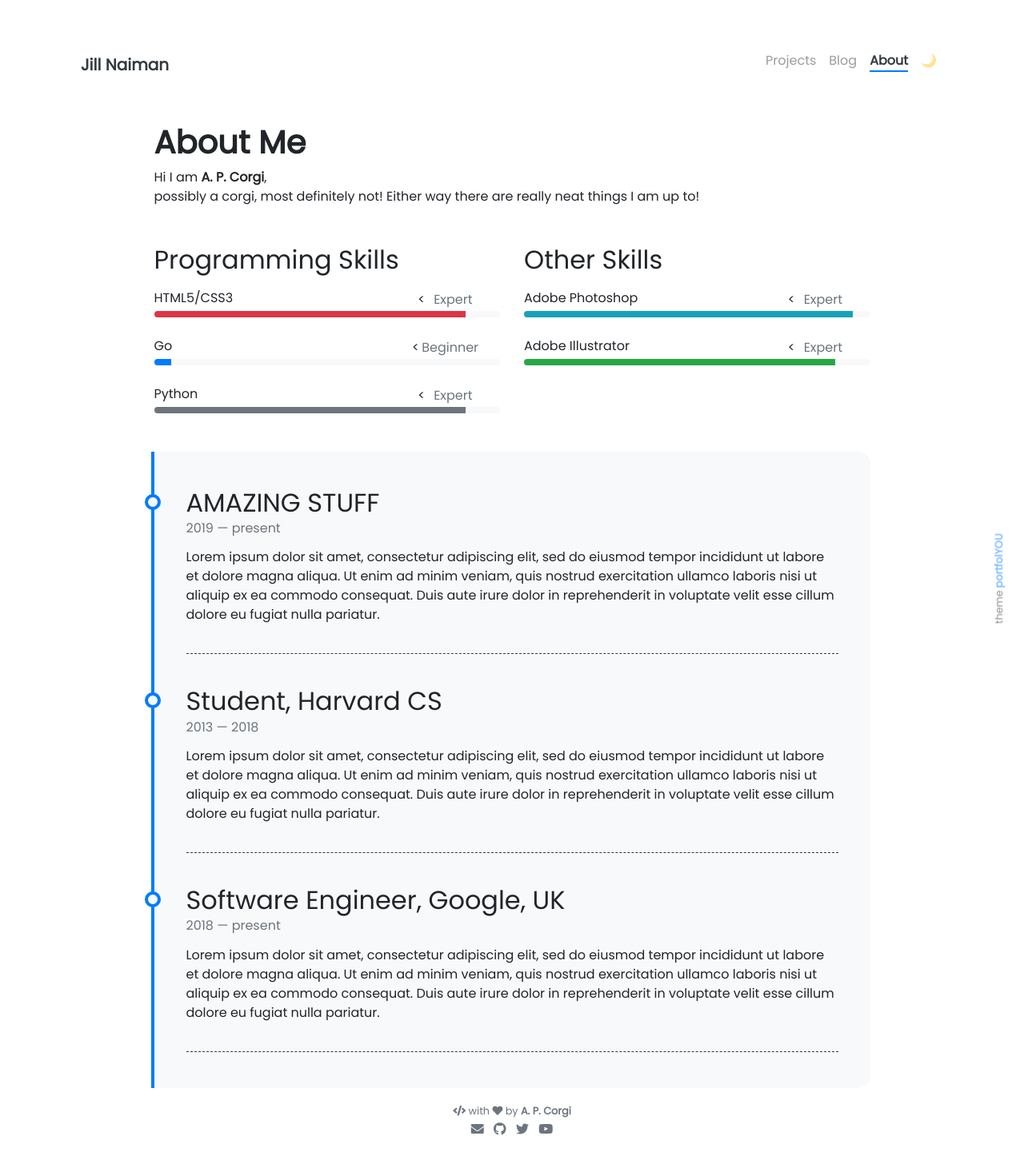
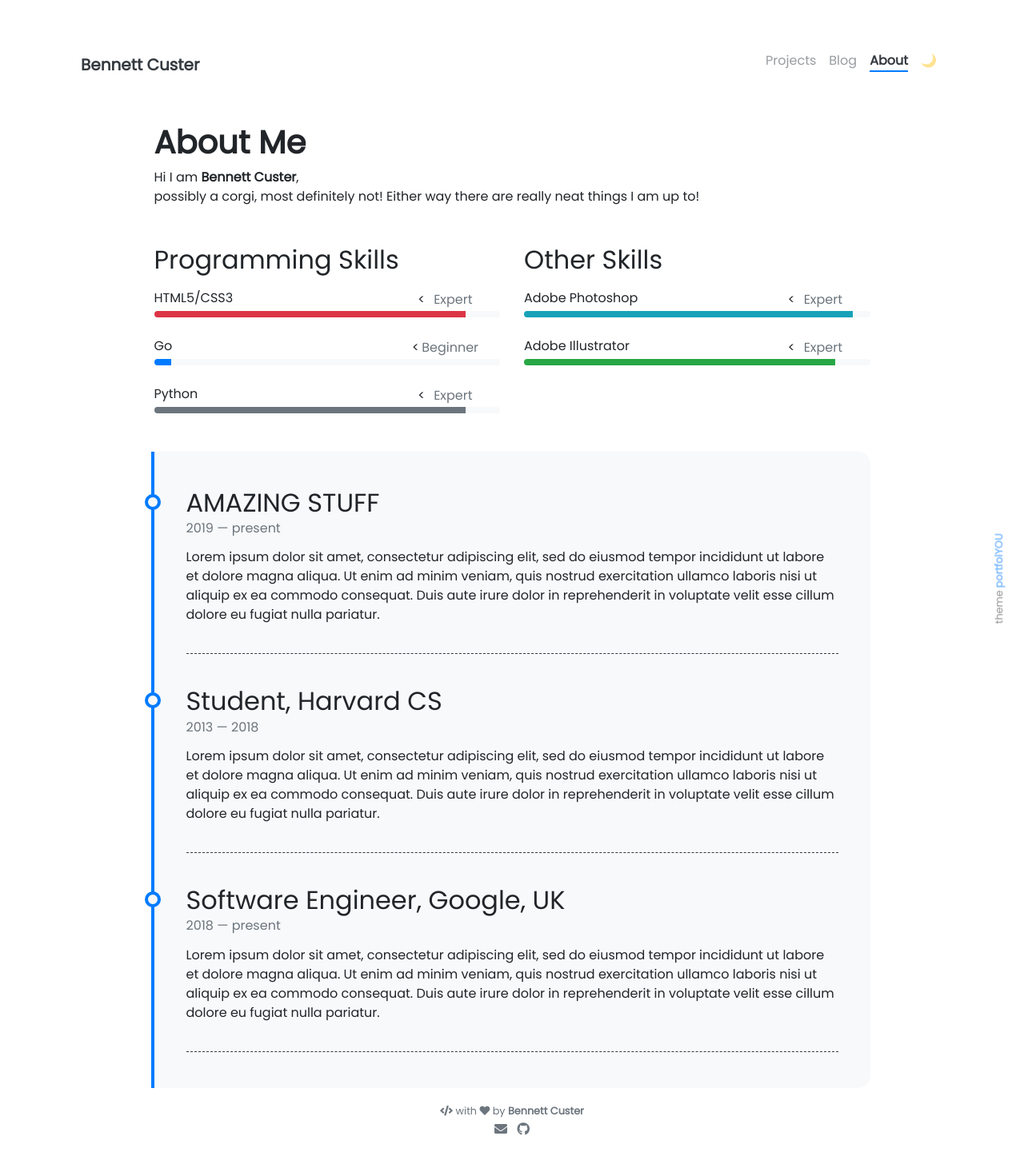
Before and after one commit to bcuster2/bcuster2.github.io, a Jekyll site: the page built from pages/about.md, in a window 1280 px wide. Shown: the whole page at 80% size. Built offline with Jekyll 4.4.1, drawn with Linux system fonts in a browser that asks for light colours; nearby versions of some CDN libraries.

Commit message:
changes for site

```diff
--- a/_config.yml
+++ b/_config.yml
@@ -5,12 +5,12 @@
 # NOTE: it looks like you need to rebuild + repush everytime you update this _config.yml file
 
 ### Site Settings ###
-title               : Jill Naiman
+title               : Bennett Custer
 description         : >-
-                      I am definitely not a corgi!
+                      Is this thing on?
 baseurl             : ""   # Change to empty quotes if you are hosting your site at <your-username>.github.io directly,
 #                                             otherwise will be hosted at <your-username>.github.io/{{base_url}}
-repository          : jnaiman               # Change to <your-username>/<your-username>.github.io (or remove it if you don't need remote projects)
+repository          : bcuster2               # Change to <your-username>/<your-username>.github.io (or remove it if you don't need remote projects)
 open_new_tab        : false                             # Opens external URLs in new tab (works for posts, projects and navbar only)
 
 
@@ -34,13 +34,13 @@ nav_exclude:                                            # The following paths ar
 
 ### Author Info ###
 author:
-  name              : A. P. Corgi
-  image             : https://dogtime.com/assets/uploads/gallery/pembroke-welsh-corgi-dog-breed-pictures/prance-8.jpg
+  name              : Bennett Custer
+  image             : https://cdn.vox-cdn.com/thumbor/q7-pGKxVJnXYTJTnrQL25Gz9QuY=/0x0:3982x2655/1200x800/filters:focal(1673x1010:2309x1646)/cdn.vox-cdn.com/uploads/chorus_image/image/69085545/usa_today_15769582.0.jpg
 #  behance           : your_username
 # dribbble          : your_username
-  email             : username@domain.com
+  email             : bcuster2@illinois.edu
 #  facebook          : your_username
-  github            : jnaiman # JPN
+  github            : bcuster2 # JPN
 # gitlab            : your_username
 # instagram         : your_username
 # kaggle            : your_username
@@ -51,9 +51,9 @@ author:
 # stackoverflow     : your_user_id
 # tumblr            : your_username.tumblr.com
 #  twitch            : your_username
-  twitter           : your_username
+# twitter           : your_username
 #  vimeo             : your_username
-  youtube           : your_channel_name
+# youtube           : your_channel_name
 # keybase           : your_username
 
 
```
Also changed, not shown: 9 other files.
